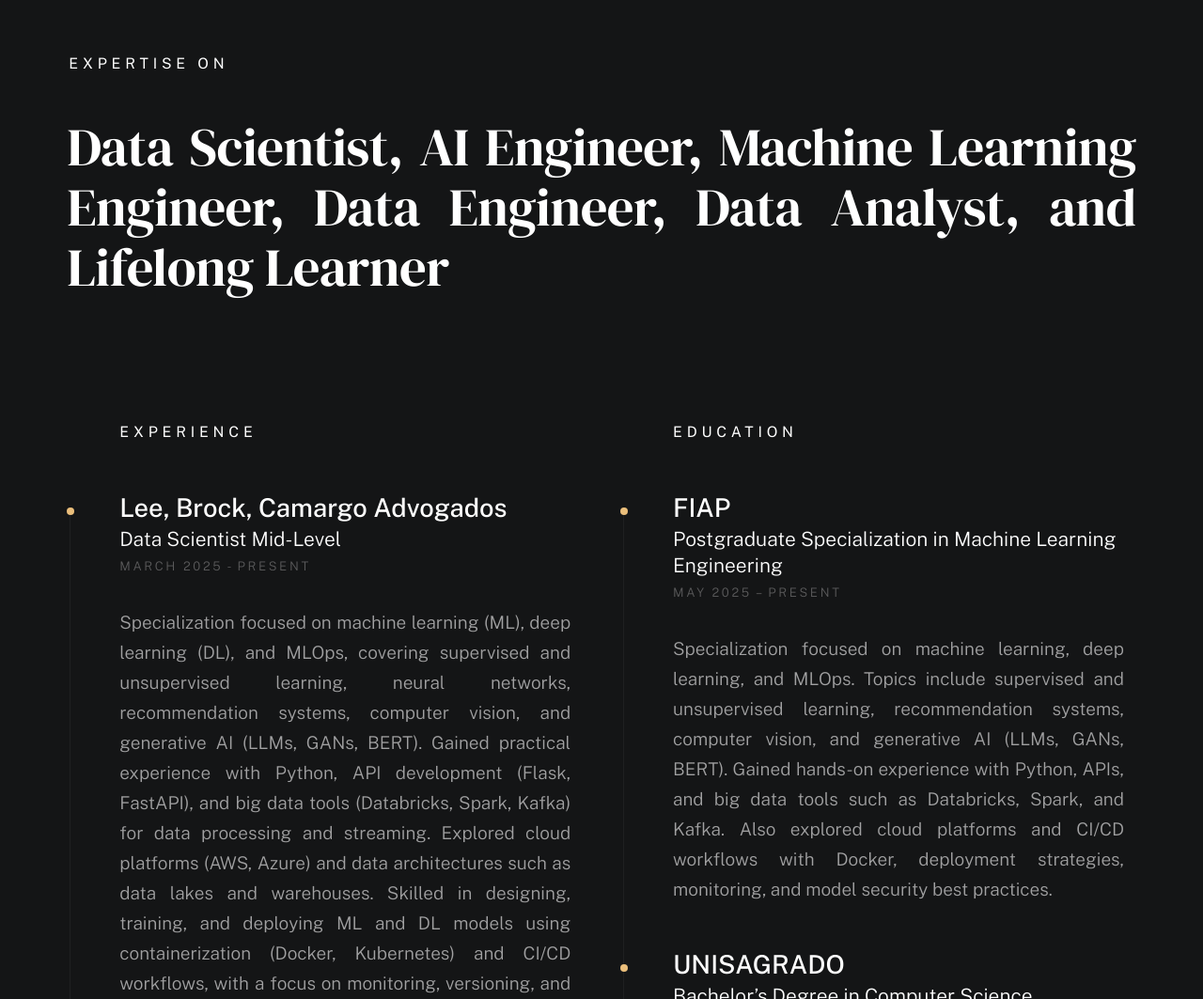
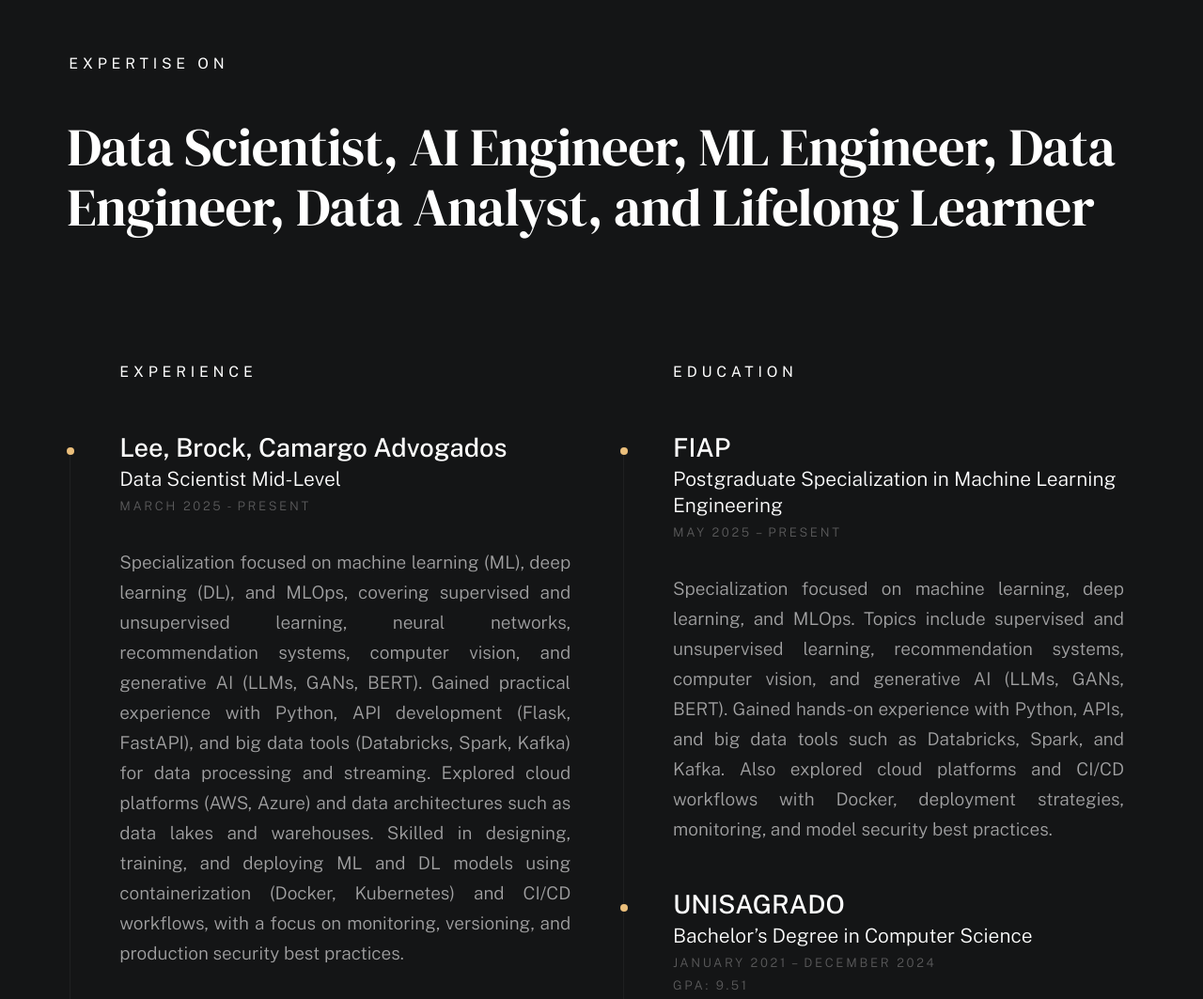
Before and after one commit to LucasTechAI/SoundOfMe, a plain HTML site: page index.html in a window 1280 px wide. Shown: the part 1980-3043 px from the top of the page at 94% size. Drawn offline with nearby package versions, Linux system fonts and the light colour scheme; a web font is replaced by a local one.

```diff
--- a/index.html
+++ b/index.html
@@ -149,8 +149,8 @@
                         <h2 class="text-pretitle" data-animate-el>
                             Expertise on
                         </h2>
-                        <ul class="skills-list h1" style="text-align: justify;" data-animate-el>
-                            <li>Data Scientist, AI Engineer, Machine Learning Engineer, Data Engineer, Data Analyst, and Lifelong Learner</li>
+                        <ul class="skills-list h1" style="text-align: left;" data-animate-el>
+                            <li>Data Scientist, AI Engineer, ML Engineer, Data Engineer, Data Analyst, and Lifelong Learner</li>
                         </ul>
 
                     </div>
@@ -249,7 +249,7 @@
                         <h2 class="text-pretitle" data-animate-el>
                             Recent Works
                         </h2>
-                        <p class="h1" style="text-align: justify;" data-animate-el>
+                        <p class="h1" style="text-align: left;" data-animate-el>
                             Here are some of my recent impactful works blending AI, data, and creativity, with several honored for excellence. Explore away!
                         </p>
 
```
Also changed, not shown: img/portfolio/talk_ford.jpg, img/portfolio/talk_ford@2x.jpg.
